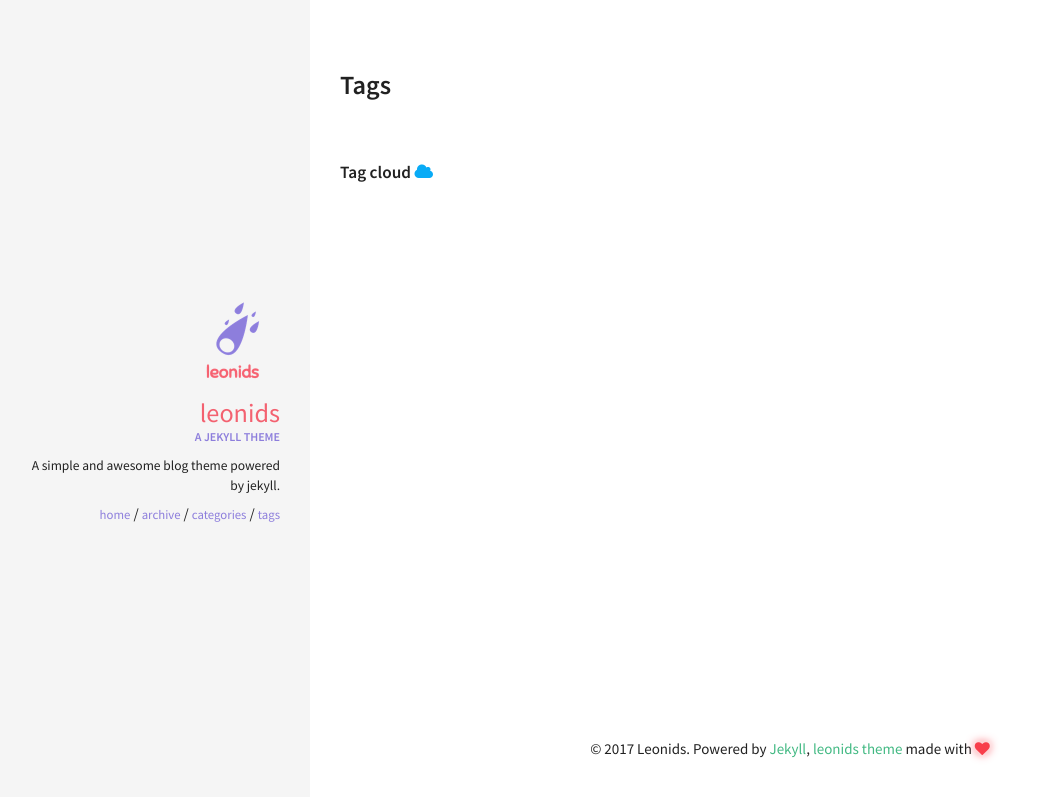
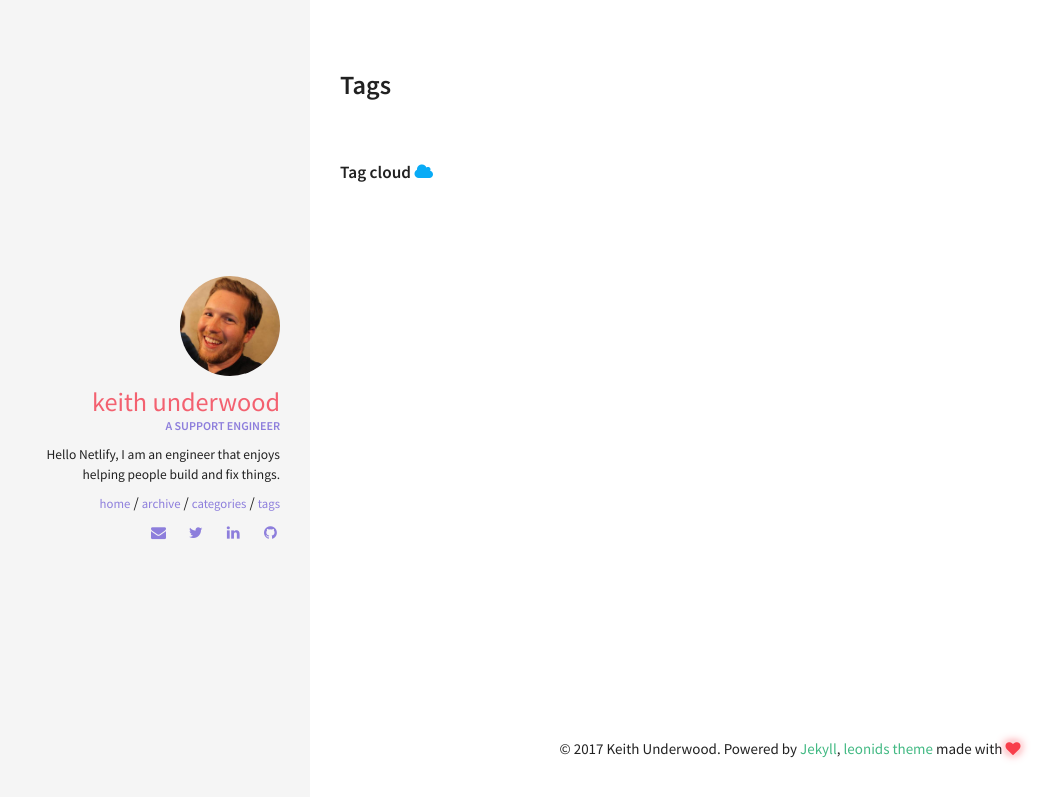
Before and after one commit to heyNetlifyImKeith/about-me, a Jekyll site: the page built from tags.html, in a window 1280 px wide. Shown: the top 797 px of the page, without its empty margins (10-1067 px from the left). Built offline with Jekyll 4.4.1, drawn with Linux system fonts in a browser that asks for light colours.

Commit message:
Edit sidebar info

```diff
--- a/_config.yml
+++ b/_config.yml
@@ -3,9 +3,9 @@
 # Site wide configuration
 ####################################
 #
-title: Leonids
-email:
-description: A simple and awesome blog theme powered by jekyll.
+title: Keith Underwood
+email:  keithunderwood510@gmail.com
+description: A support engineer
 url: # the base hostname & protocol for your site
 
 
@@ -14,7 +14,7 @@ url: # the base hostname & protocol for your site
 # Jekyll configuration
 ####################################
 #
-timezone:          Europe/Paris
+timezone:          America/Los_Angeles
 markdown:          kramdown
 highlighter:       rouge
 excerpt_separator: <!--more-->
@@ -33,13 +33,13 @@ kramdown:
 ####################################
 #
 owner:
-  name: Leonids
-  avatar: leonids-logo.png
-  job: "A jekyll theme"
-  bio: "A simple and awesome blog theme powered by jekyll."
-  email:
+  name: Keith Underwood
+  avatar: me.jpg
+  job: "A support engineer"
+  bio: "Hello Netlify, I am an engineer that enjoys helping people build and fix things."
+  email: keithunderwood510@gmail.com
   disqus-shortname:
-  twitter: #username
+  twitter: kuwoodsays
   facebook: #username
   google:
     plus: #username
@@ -48,10 +48,10 @@ owner:
     ad-client:
     ad-slot:
   bing-verify:
-  github: #username
+  github: kuwood
   gitlab: #username
   stackoverflow: #123456/username   from a "http://stackoverflow.com/users/123456/username" link
-  linkedin: #username
+  linkedin: krunderwood
   skype: #username
   xing: #username
   instagram: #username
--- a/_includes/head.html
+++ b/_includes/head.html
@@ -3,7 +3,7 @@
   <meta http-equiv="X-UA-Compatible" content="IE=edge">
   <meta name="viewport" content="width=device-width, initial-scale=1">
 
-  <title>{% if page.title %}{{ page.title }}{% else %}{{ site.title }} | A Jekyll theme{% endif %}</title>
+  <title>{% if page.title %}{{ page.title }}{% else %}{{ site.title }} | A Support Engineer{% endif %}</title>
   <meta name="description" content="{% if page.excerpt %}{{ page.excerpt | strip_html | strip_newlines | truncate: 160 }}{% else %}{{ site.description }}{% endif %}">
 
   <!-- CSS files -->
```
Also changed, not shown: img/me.jpg (added).
